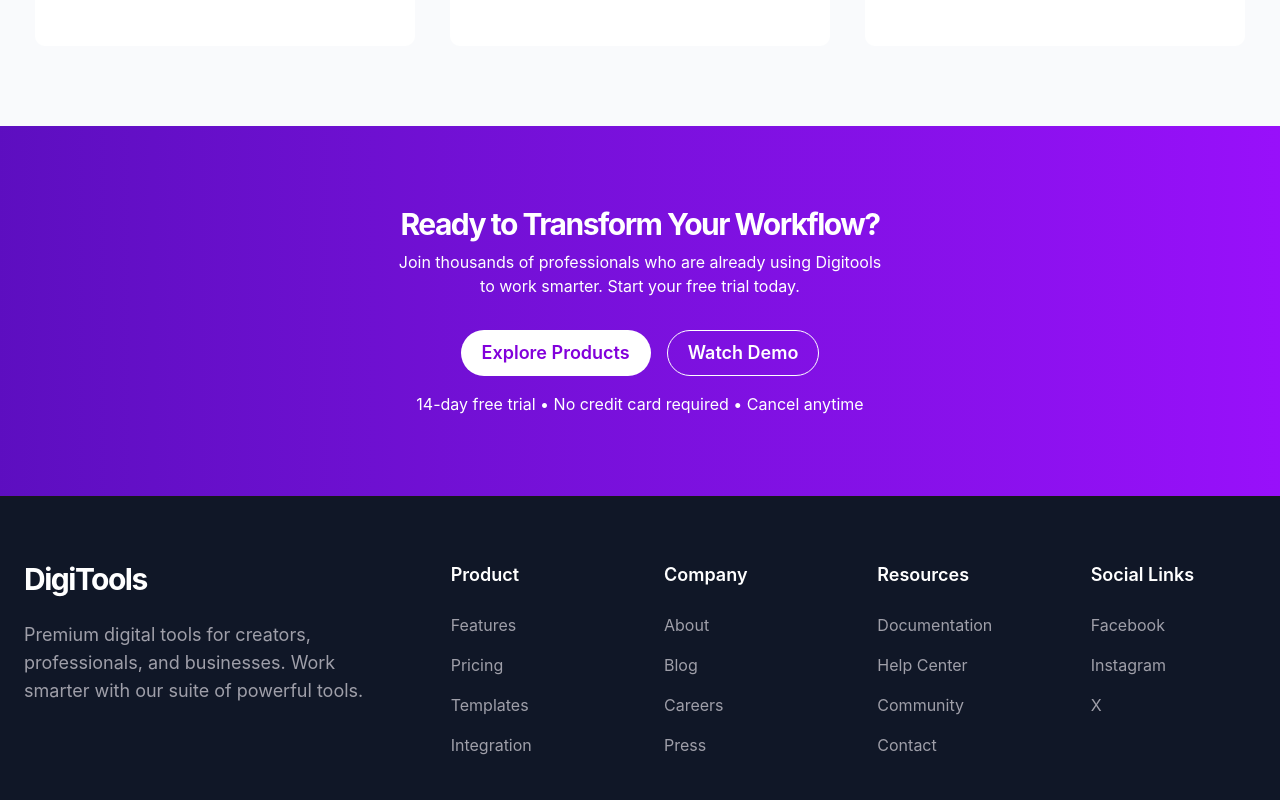
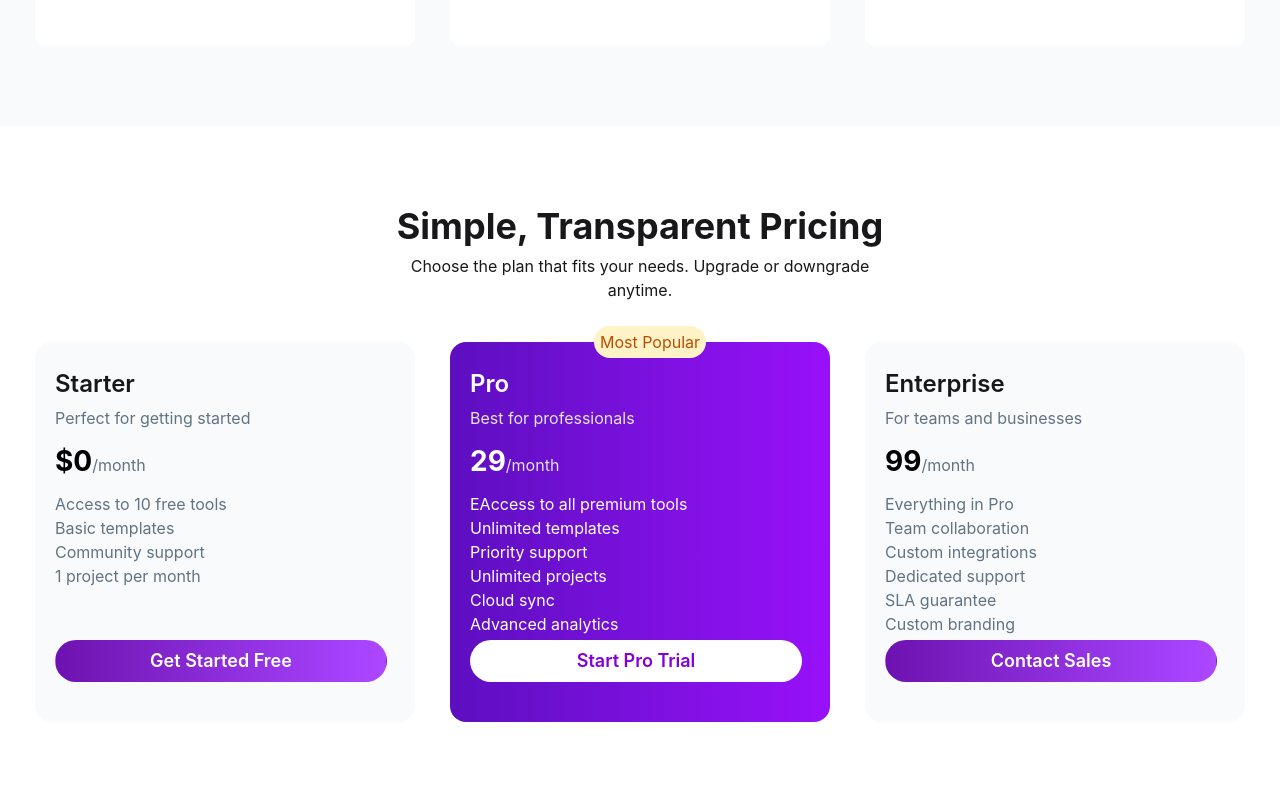
Before and after one commit to raimasaniyat/DigiTools, a React (Vite) app: page / in a window 1280 px wide. Shown: the part 1480-2280 px from the top of the page. Built offline with nearby package versions, Linux system fonts and the light colour scheme.

Commit message:
Price section completed

```diff
--- a/src/App.jsx
+++ b/src/App.jsx
@@ -2,6 +2,7 @@ import Achievements from "./Components/Achievements/Achievements"
 import Banner from "./Components/Banner/Banner"
 import Footer from "./Components/Footer/Footer"
 import NavBar from "./Components/Nav/NavBar"
+import Pricing from "./Components/Pricing/Pricing"
 import Steps from "./Components/Steps/Steps"
 import WorkFlow from "./Components/WorkFlow/WorkFlow"
 
@@ -14,7 +15,7 @@ function App() {
       <Achievements></Achievements>
 
       <Steps></Steps>
-
+      <Pricing></Pricing>
       <WorkFlow></WorkFlow>
       <Footer></Footer>
     </>
--- /dev/null
+++ b/src/Components/Pricing/Pricing.jsx
@@ -0,0 +1,79 @@
+
+const Pricing = () => {
+    return (
+        <div className="py-20">
+            <div className="w-125 mx-auto text-center">
+                <h3 className="text-4xl font-bold mb-2 ">Simple, Transparent Pricing</h3>
+                <p className='mb-10'>Choose the plan that fits your needs. Upgrade or downgrade anytime.</p>
+            </div>
+            <div className="pricing-parent flex justify-evenly max-w-7xl mx-auto">
+                <div className="pricing-wrap bg-[#F9FAFC] p-5 rounded-2xl">
+                    <div className="pricing-title">
+                        <h6 className="my-1.5 text-2xl font-semibold">Starter</h6>
+                        <p className="text-[#627382]">Perfect for getting started</p>
+                    </div>
+                    <div className="pricing-pack">
+                        <p className='text-[#627382]  my-2.5'><span className="text-black text-[28px] font-bold">$0</span>/month</p>
+                        <ul className='text-[#627382]'>
+                            <li>Access to 10 free tools</li>
+                            <li>Basic templates</li>
+                            <li>Community support</li>
+                            <li>1 project per month</li>
+                        </ul>
+                    </div>
+                    <div className="pricing-btn"><button className="bg-linear-to-r from-purple-800 to-purple-500 w-83 px-8 py-1.5 mt-13 rounded-full font-semibold text-lg  flex justify-center gap-3 group text-white border border-transparent">
+                        Get Started Free
+                    </button>
+                    </div>
+                </div>
+                <div className="pricing-wrap relative rounded-2xl bg-linear-to-r from-violet-800 to-purple-600 p-5">
+                    <div className="pricing-title">
+                        <h6 className="my-1.5 text-2xl text-white font-semibold">Pro</h6>
+                        <p className="text-zinc-200">Best for professionals</p>
+                    </div>
+                    <div className="pricing-pack">
+                        <p className='text-zinc-200  my-2.5'><span className="text-white text-[28px] font-bold">29</span>/month</p>
+                        <ul className='text-white'>
+                            <li>EAccess to all premium tools</li>
+                            <li>Unlimited templates</li>
+                            <li>Priority support</li>
+                            <li>Unlimited projects</li>
+                            <li>Cloud sync</li>
+                            <li>Advanced analytics</li>
+                        </ul>
+                    </div>
+                    <div className="pricing-btn"><button className="bg-white w-83 px-8 py-1.5 mt-1 rounded-full font-semibold text-lg  flex justify-center gap-3 group text-purple-700 border border-transparent">
+                        Start Pro Trial
+                    </button>
+                    </div>
+                    <div className="w-28 p-1 absolute -top-4 left-36 bg-[#FEF3C6] text-center rounded-[25px]">
+                        <p className="text-[#BB4D00]">Most Popular</p>
+                    </div>
+                </div>
+                <div className="pricing-wrap rounded-2xl bg-[#F9FAFC] p-5">
+                    <div className="pricing-title">
+                        <h6 className="my-1.5 text-2xl font-semibold">Enterprise</h6>
+                        <p className="text-[#627382]">For teams and businesses</p>
+                    </div>
+                    <div className="pricing-pack">
+                        <p className='text-[#627382]  my-2.5'><span className="text-black text-[28px] font-bold">99</span>/month</p>
+                        <ul className='text-[#627382]'>
+                            <li>Everything in Pro</li>
+                            <li>Team collaboration</li>
+                            <li>Custom integrations</li>
+                            <li>Dedicated support</li>
+                            <li>SLA guarantee</li>
+                            <li>Custom branding</li>
+                        </ul>
+                    </div>
+                    <div className="pricing-btn"><button className="bg-linear-to-r from-purple-800 to-purple-500 w-83 px-8 py-1.5 mt-1 rounded-full font-semibold text-lg  flex justify-center  gap-3 group text-white border border-transparent">
+                        Contact Sales
+                    </button>
+                    </div>
+                </div>
+            </div>
+        </div>
+    );
+};
+
+export default Pricing;
--- a/src/index.css
+++ b/src/index.css
@@ -11,7 +11,7 @@
 .menu li:hover{
     color: blueviolet;
 }
-.steps-parent .steps-wrap{
+.steps-parent .steps-wrap, .pricing-parent .pricing-wrap{
     width: 380px;
     height: 380px;
 }
```
